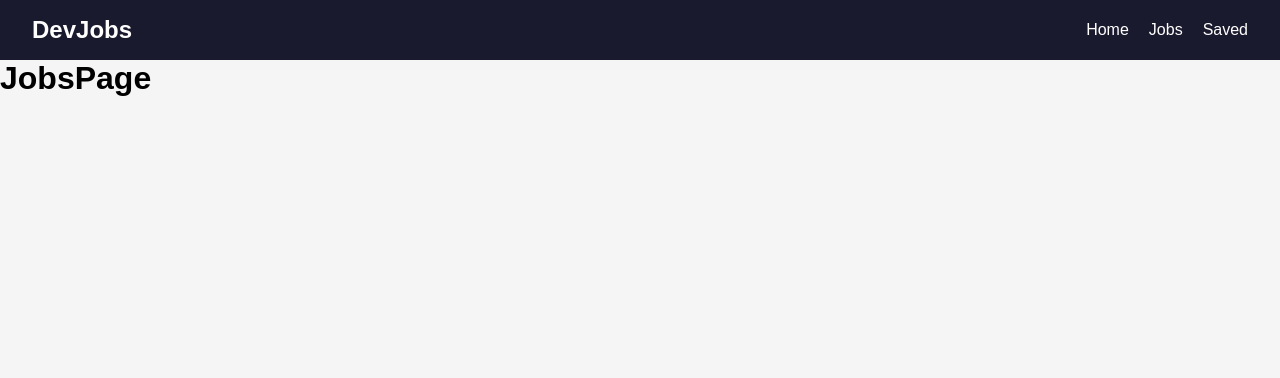
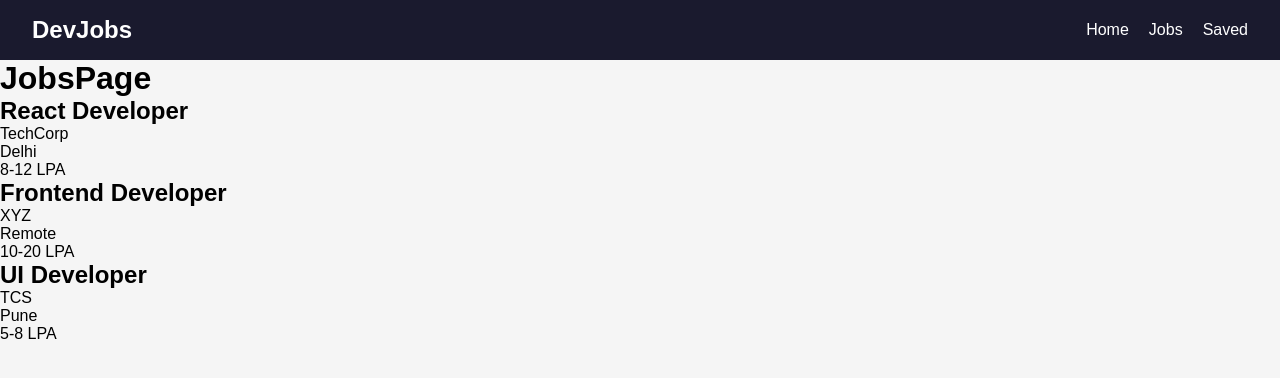
Before and after one commit to GauravSingh003/devjobs, a React (Vite) app: page /jobs in a window 1280 px wide. Shown: the top 378 px of the page. Built offline with nearby package versions, Linux system fonts and the light colour scheme.

Commit message:
feat usefetchjobs and jobs list

```diff
--- /dev/null
+++ b/src/hooks/useFetchJobs.js
@@ -0,0 +1,32 @@
+import { useEffect, useState } from "react";
+import jobs from "../services/jobsData";
+
+function useFetchJobs() {
+    const [data, setData] = useState([]);
+    const [loading, setLoading] = useState(false);
+    const [error, setError] = useState(null);
+
+    useEffect(() => {
+        setLoading(true)
+
+        async function fetchJobs() {
+            try {
+                await new Promise((resolve) => setTimeout(resolve, 1000));
+                setData(jobs);
+            }
+            catch (err) {
+                setError(err);
+            }
+            finally {
+                setLoading(false)
+            }
+        }
+
+        fetchJobs();
+
+    }, [])
+
+    return { data, loading, error }
+}
+
+export default useFetchJobs;
--- a/src/pages/JobsPage.jsx
+++ b/src/pages/JobsPage.jsx
@@ -1,10 +1,23 @@
-import React from 'react'
+import useFetchJobs from '../hooks/useFetchJobs'
+const JobsPage = () => {
+    const {data, loading, errors} = useFetchJobs();
 
-const JobsPage = () => {
+    if(loading) return <h2>Loading jobs...</h2>
+    if(errors) return <h2>Something went wrong!</h2>
+
     return (
         <>
             <h1>JobsPage</h1>
-        </>)
+            {data.map((job) => (
+                <div key={job.id}>
+                    <h2>{job.title}</h2>
+                    <p>{job.company}</p>
+                    <p>{job.location}</p>
+                    <p>{job.salary}</p>
+                </div>
+            ))}
+        </>
+        )
 }
 
 export default JobsPage
--- /dev/null
+++ b/src/services/jobsData.js
@@ -0,0 +1,31 @@
+const jobs = [
+    {
+        id: 1,
+        title :"React Developer",
+        company: "TechCorp",
+        location: "Delhi",
+        salary: "8-12 LPA",
+        type: "Full Time",
+        skills: ["React","javaScript","CSS"]
+    },
+    {
+        id: 2,
+        title :"Frontend Developer",
+        company: "XYZ",
+        location: "Remote",
+        salary: "10-20 LPA",
+        type: "Full Time",
+        skills: ["React","typeScript","Tailwind CSS"]
+    },
+    {
+        id: 3,
+        title :"UI Developer",
+        company: "TCS",
+        location: "Pune",
+        salary: "5-8 LPA",
+        type: "Contract",
+        skills: ["HTML","javaScript","CSS"]
+    }
+]
+
+export default jobs;
```
